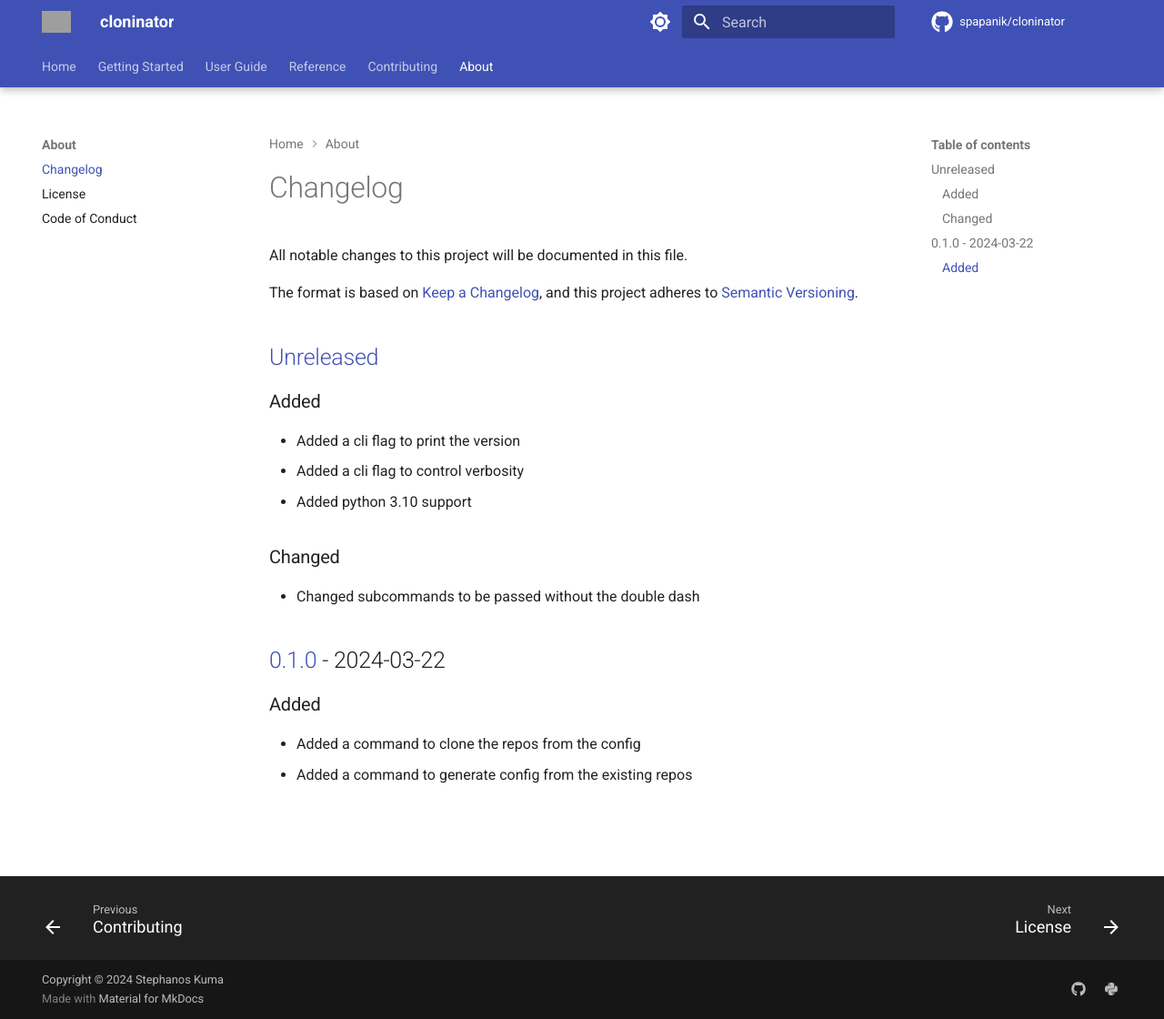
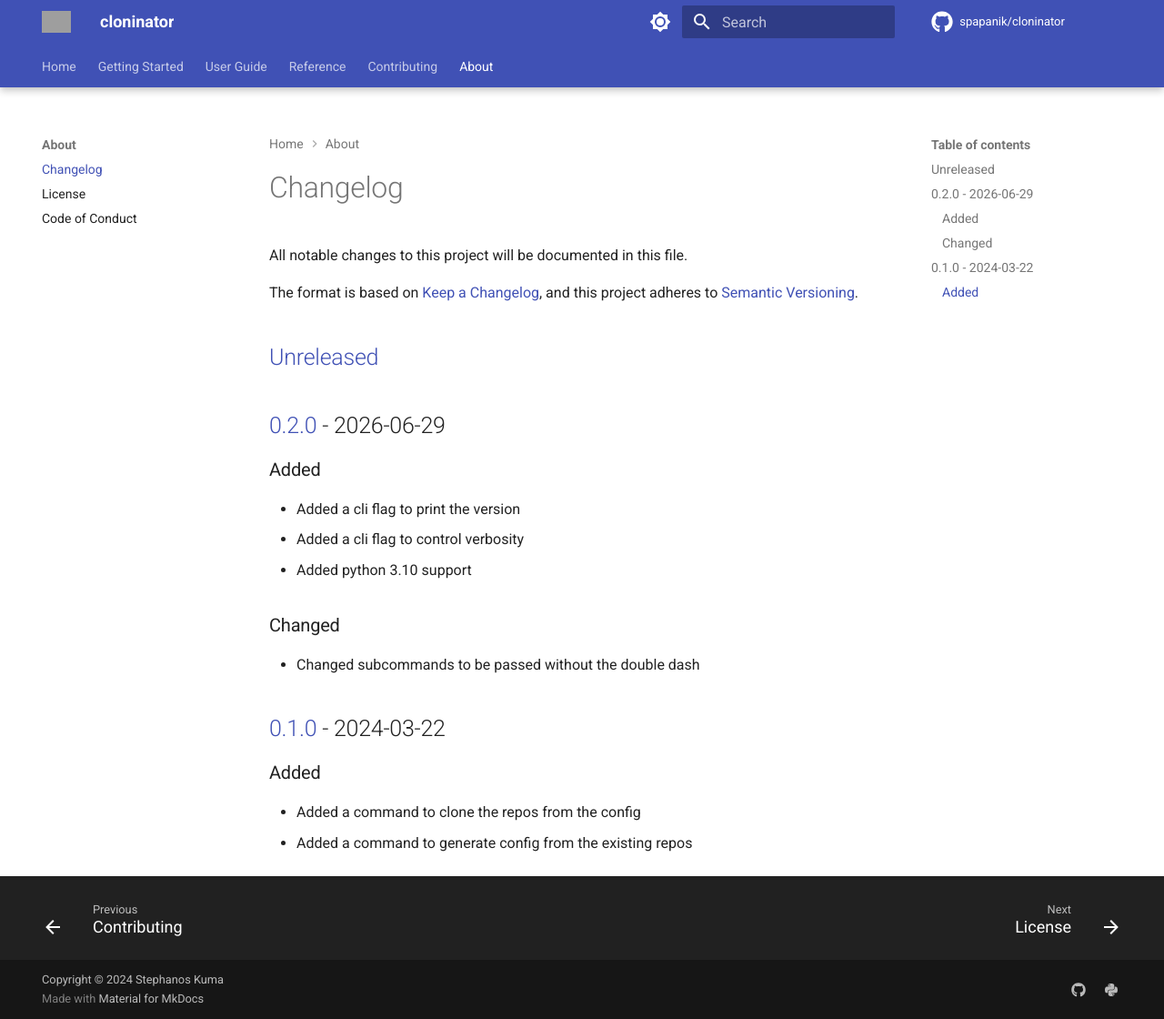
Before and after one commit to spapanik/cloninator, an MkDocs documentation site: the page built from docs/CHANGELOG.md, in a window 1280 px wide and 1120 px high. Shown: the whole window at 91% size. Built offline with MkDocs 1.6.1 and Material for MkDocs 9.7.7, drawn with Linux system fonts in a browser that asks for light colours; comment, search, counter and statistics services are not loaded; the version menu is left out; grey boxes are pictures that could not be loaded.

Commit message:
🚀 Bump version

```diff
--- a/docs/CHANGELOG.md
+++ b/docs/CHANGELOG.md
@@ -5,6 +5,8 @@ All notable changes to this project will be documented in this file.
 The format is based on [Keep a Changelog], and this project adheres to [Semantic Versioning].
 
 ## [Unreleased]
+
+## [0.2.0] - 2026-06-29
 
 ### Added
 
@@ -25,5 +27,6 @@ The format is based on [Keep a Changelog], and this project adheres to [Semantic
 
 [Keep a Changelog]: https://keepachangelog.com/en/1.1.0/
 [Semantic Versioning]: https://semver.org/spec/v2.0.0.html
-[Unreleased]: https://github.com/spapanik/cloninator/compare/v0.1.0...main
+[Unreleased]: https://github.com/spapanik/cloninator/compare/v0.2.0...main
+[0.2.0]: https://github.com/spapanik/cloninator/compare/v0.1.0...v0.2.0
 [0.1.0]: https://github.com/spapanik/cloninator/releases/tag/v0.1.0
--- a/pyproject.toml
+++ b/pyproject.toml
@@ -6,7 +6,7 @@ build-backend = "uv_build"
 
 [project]
 name = "cloninator"
-version = "0.1.0"
+version = "0.2.0"
 
 authors = [
     { name = "Stephanos Kuma", email = "stephanos@kuma.ai" },
```
